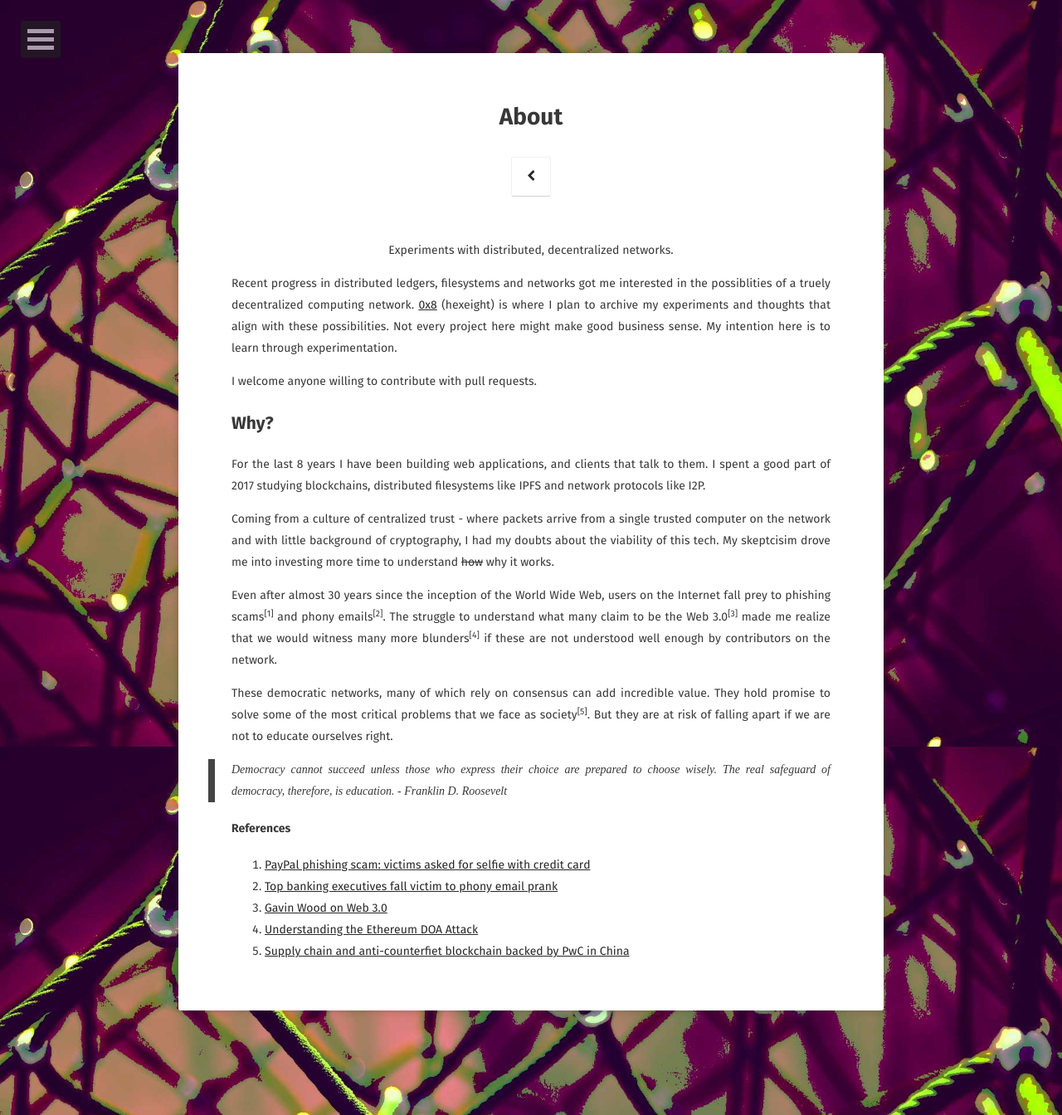
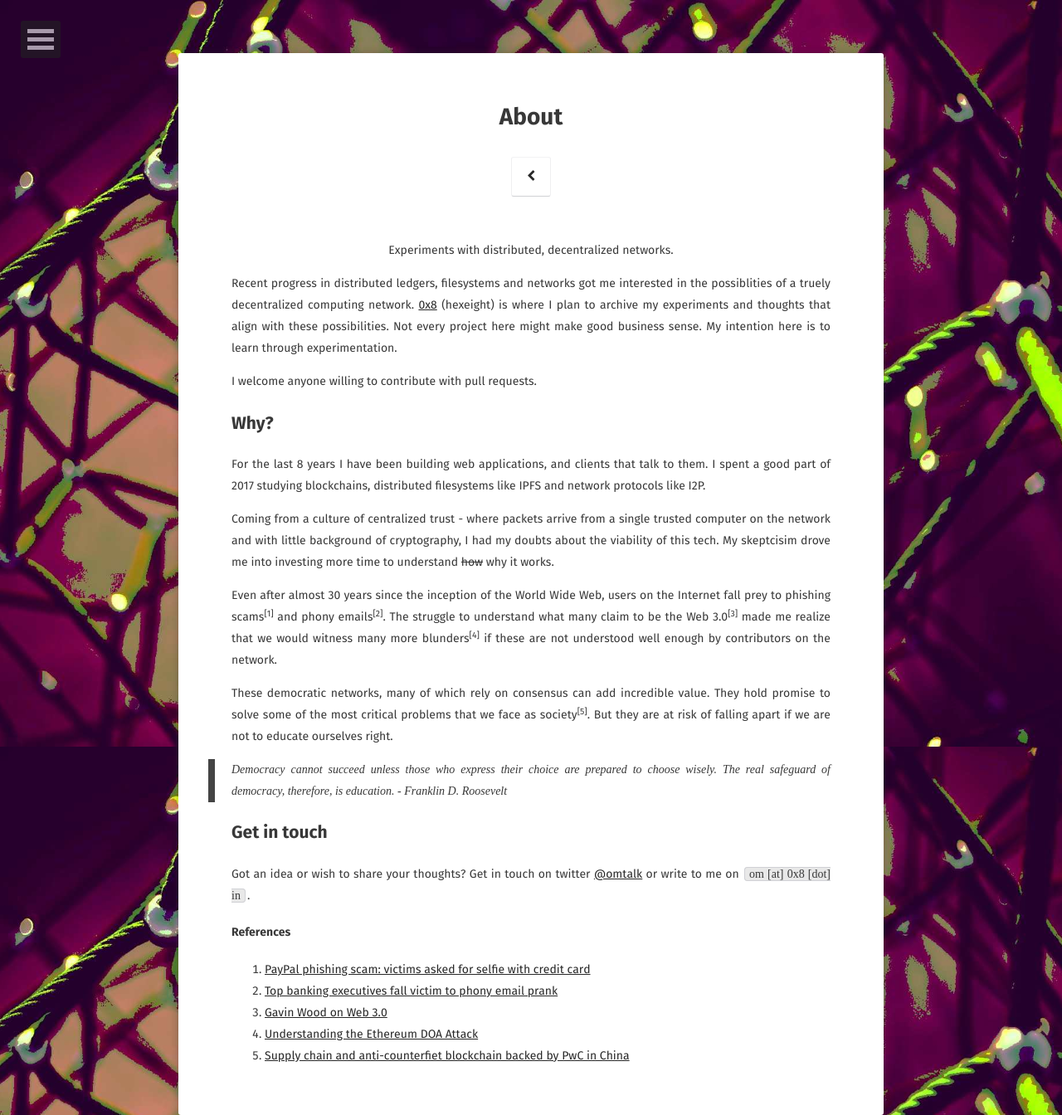
Before and after one commit to hexeight/hexeight.github.io, a Jekyll site: the page built from about/index.md, in a window 1280 px wide. Shown: the whole page at 83% size. Built offline with Jekyll 4.4.1, drawn with Linux system fonts in a browser that asks for light colours; some web fonts are replaced.

Commit message:
Contact details

```diff
--- a/about/index.md
+++ b/about/index.md
@@ -25,6 +25,10 @@ These democratic networks, many of which rely on consensus can add incredible va
 >Democracy cannot succeed unless those who express their choice are prepared to choose wisely. The real safeguard of democracy, therefore, is education.
 > \- Franklin D. Roosevelt
 
+## Get in touch
+
+Got an idea or wish to share your thoughts? Get in touch on twitter [@omtalk](https://twitter.com/omtalk) or write to me on `om [at] 0x8 [dot] in`.
+
 #### References
 1. [PayPal phishing scam: victims asked for selfie with credit card](http://www.ibtimes.com/paypal-phishing-scam-victims-asked-take-selfie-credit-card-id-2553540)
 2. [Top banking executives fall victim to phony email prank](http://www.theaustralian.com.au/business/wall-street-journal/lloyd-blankfein-michael-corbat-fall-for-phishing-email-prank/news-story/b893f0adfcc16edbe8286240be5a43d1)
```
